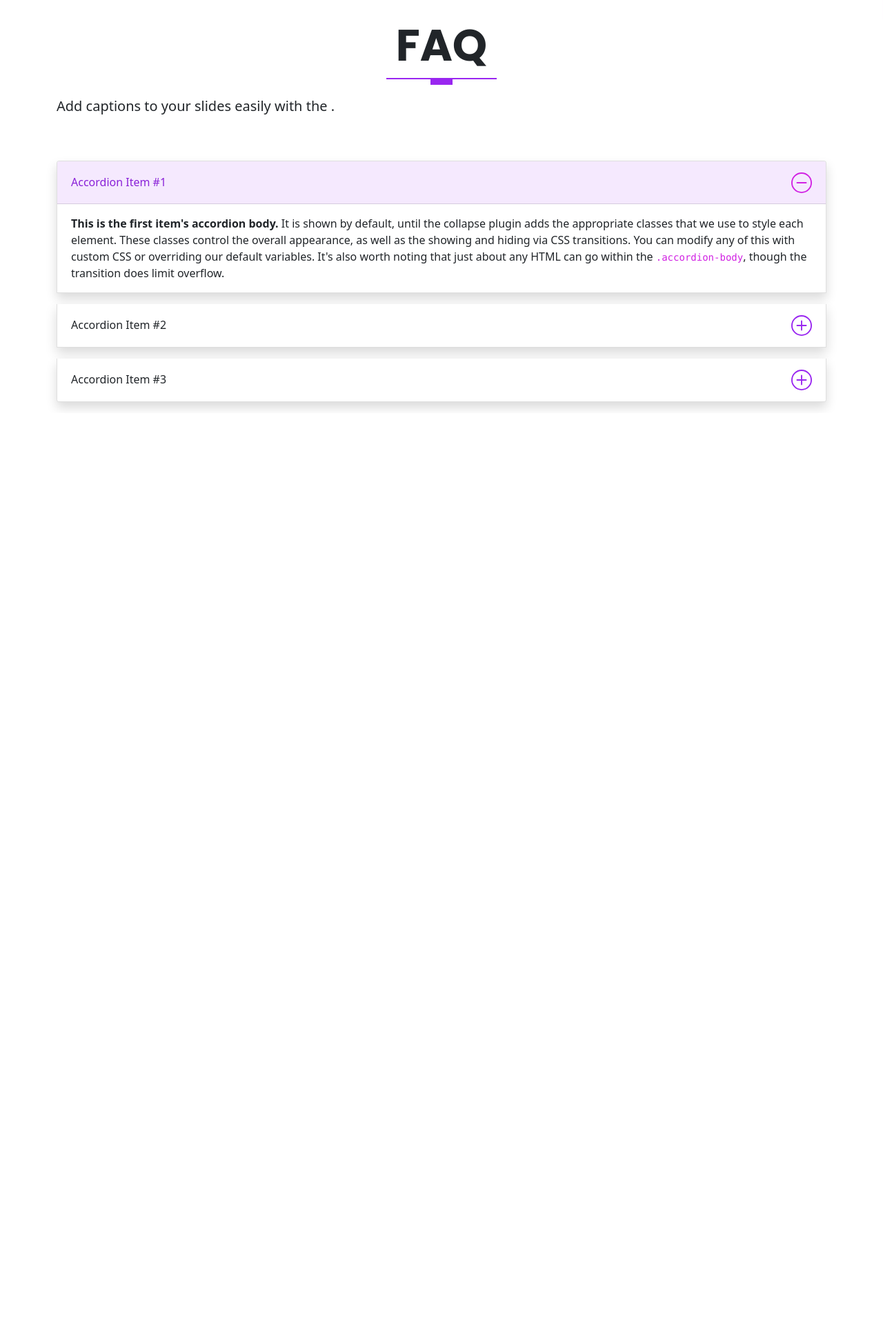
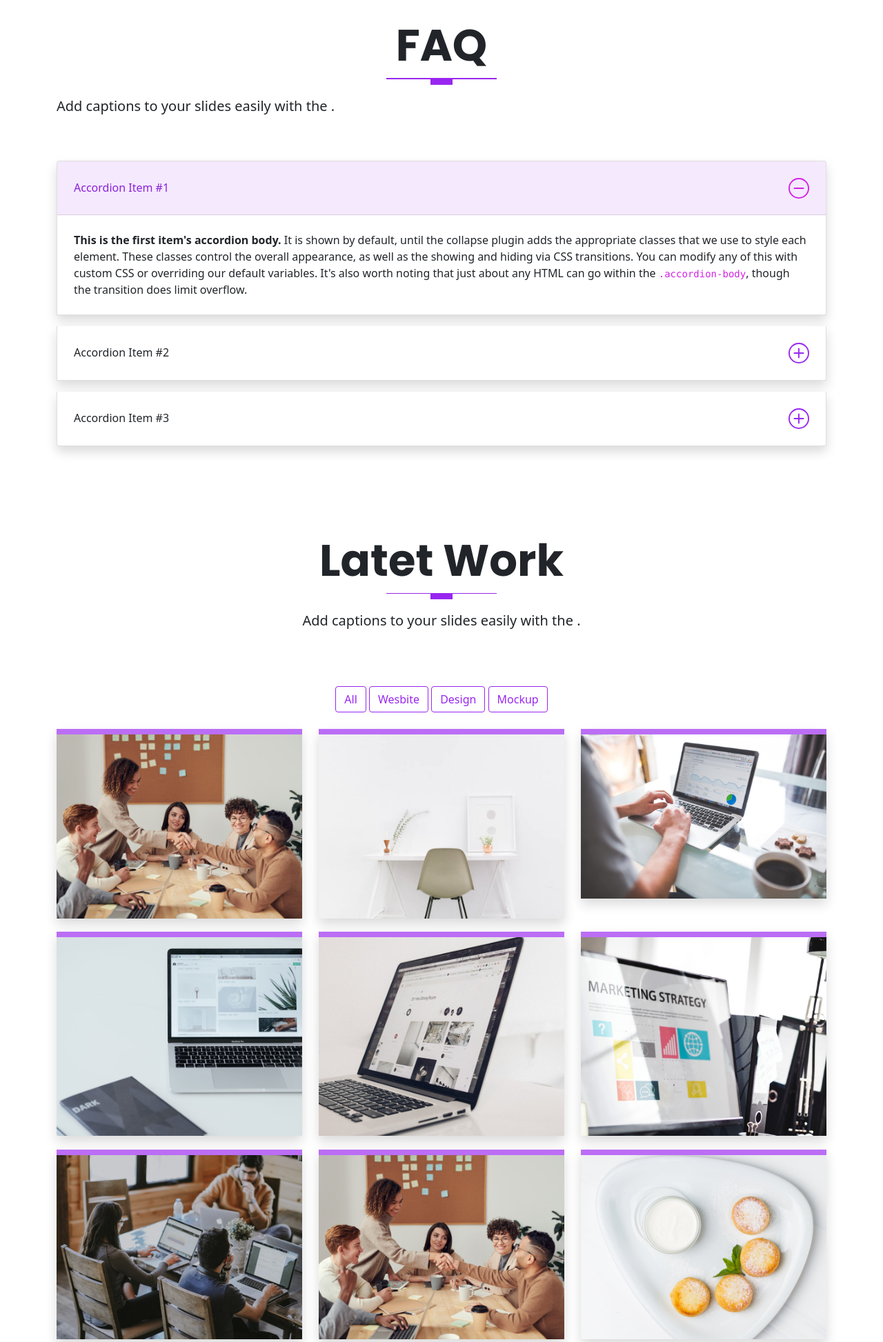
Before and after one commit to collinsMutai/bootstrap5-sass, a PHP site: page / in a window 1280 px wide. Shown: the part 4355-6301 px from the top of the page at 69% size. Before the commit the page ends 4949 px from the top, so only its background shows below. Run offline with PHP 8.4, Linux system fonts and the light colour scheme.

Commit message:
portfolio

```diff
--- a/index.html
+++ b/index.html
@@ -434,6 +434,128 @@
 </section>
 
 
+<!-- portfolio -->
+
+<section id="portfolio" class="portfolio">
+  <div class="container">
+    <div class="row text-center mt-5">
+      <h1 class="display-3 fw-bold text-capitalize">latet work</h1>
+      <div class="heading-line"></div>
+      <p class="lead">Add captions to your slides easily with the .</p>
+    </div>
+    <div class="row mt-5 mb-4 g-3 text-center">
+      <div class="col-md-12">
+        <button class="btn btn-outline-primary" type="button">All</button>
+        <button class="btn btn-outline-primary" type="button">Wesbite</button>
+        <button class="btn btn-outline-primary" type="button">Design</button>
+        <button class="btn btn-outline-primary" type="button">Mockup</button>
+      </div>
+    </div>
+
+    <!-- portfolio items -->
+    <div class="row">
+      <div class="col-lg-4 col-md-6">
+        <div class="portfolio-box shadow">
+          <img src="assets/images/portfolio/portfolio-1.jpg" alt="portfolio 1 image" title="portfolio 1 pic" class="img-fluid">
+          <div class="portfolio-info">
+            <div class="caption">
+              <h4>project name 1</h4>
+              <p>category project</p>
+            </div>
+          </div>
+        </div>
+      </div>
+      <div class="col-lg-4 col-md-6">
+        <div class="portfolio-box shadow">
+          <img src="assets/images/portfolio/portfolio-2.jpg" alt="portfolio 2 image" title="portfolio 2 pic" class="img-fluid">
+          <div class="portfolio-info">
+            <div class="caption">
+              <h4>project name 2</h4>
+              <p>category project</p>
+            </div>
+          </div>
+        </div>
+      </div>
+      <div class="col-lg-4 col-md-6">
+        <div class="portfolio-box shadow">
+          <img src="assets/images/portfolio/portfolio-3.jpg" alt="portfolio 3 image" title="portfolio 3 pic" class="img-fluid">
+          <div class="portfolio-info">
+            <div class="caption">
+              <h4>project name 3</h4>
+              <p>category project</p>
+            </div>
+          </div>
+        </div>
+      </div>
+      <div class="col-lg-4 col-md-6">
+        <div class="portfolio-box shadow">
+          <img src="assets/images/portfolio/portfolio-4.jpg" alt="portfolio 4 image" title="portfolio 4 pic" class="img-fluid">
+          <div class="portfolio-info">
+            <div class="caption">
+              <h4>project name 4</h4>
+              <p>category project</p>
+            </div>
+          </div>
+        </div>
+      </div>
+      <div class="col-lg-4 col-md-6">
+        <div class="portfolio-box shadow">
+          <img src="assets/images/portfolio/portfolio-5.jpg" alt="portfolio 5 image" title="portfolio 5 pic" class="img-fluid">
+          <div class="portfolio-info">
+            <div class="caption">
+              <h4>project name 5</h4>
+              <p>category project</p>
+            </div>
+          </div>
+        </div>
+      </div>
+      <div class="col-lg-4 col-md-6">
+        <div class="portfolio-box shadow">
+          <img src="assets/images/portfolio/portfolio-6.jpg" alt="portfolio 6 image" title="portfolio 6 pic" class="img-fluid">
+          <div class="portfolio-info">
+            <div class="caption">
+              <h4>project name 6</h4>
+              <p>category project</p>
+            </div>
+          </div>
+        </div>
+      </div>
+      <div class="col-lg-4 col-md-6">
+        <div class="portfolio-box shadow">
+          <img src="assets/images/portfolio/portfolio-7.jpg" alt="portfolio 7 image" title="portfolio 7 pic" class="img-fluid">
+          <div class="portfolio-info">
+            <div class="caption">
+              <h4>project name 7</h4>
+              <p>category project</p>
+            </div>
+          </div>
+        </div>
+      </div>
+      <div class="col-lg-4 col-md-6">
+        <div class="portfolio-box shadow">
+          <img src="assets/images/portfolio/portfolio-8.jpg" alt="portfolio 8 image" title="portfolio 8 pic" class="img-fluid">
+          <div class="portfolio-info">
+            <div class="caption">
+              <h4>project name 8</h4>
+              <p>category project</p>
+            </div>
+          </div>
+        </div>
+      </div>
+      <div class="col-lg-4 col-md-6">
+        <div class="portfolio-box shadow">
+          <img src="assets/images/portfolio/portfolio-9.jpg" alt="portfolio 9 image" title="portfolio 9 pic" class="img-fluid">
+          <div class="portfolio-info">
+            <div class="caption">
+              <h4>project name 9</h4>
+              <p>category project</p>
+            </div>
+          </div>
+        </div>
+      </div>
+    </div>
+    </div>
+    </section>
 
 
 
--- a/scss/components/_mixins.scss
+++ b/scss/components/_mixins.scss
@@ -16,3 +16,9 @@
   left: 50%;
   transform: translate(-50%, -50%);
 }
+
+// transition property
+@mixin transitionProperty {
+  transition-duration: 1000ms;
+  transition-property: all;
+}
--- a/scss/sections/_portfolio.scss
+++ b/scss/sections/_portfolio.scss
@@ -0,0 +1,58 @@
+@use '../custom' as *;
+@use '../components/mixins' as *;
+
+.portfolio {
+  padding: 4rem 0;
+
+  button {
+    text-transform: capitalize;
+  }
+}
+
+.portfolio-box {
+  position: relative;
+  width: 100%;
+  max-height: 18.5rem;
+  overflow: hidden;
+  margin-bottom: 1.2rem;
+  border-top: 0.5rem solid $purple-light;
+
+  img {
+    width: 100%;
+    // height: 100%;
+  }
+
+  .portfolio-info {
+    background-color: rgba($primary, 0.75);
+    width: 100%;
+    height: 100%;
+    position: absolute;
+    top: 0;
+    left: 0;
+    opacity: 0;
+    visibility: hidden;
+
+    .caption {
+      text-align: center;
+      color: $white;
+      @include absoluteCenter;
+
+      h4 {
+        text-transform: uppercase;
+        display: block;
+      }
+    }
+  }
+  &:hover {
+    img {
+      transform: scale(1.5);
+      @include transitionProperty;
+    }
+
+    .portfolio-info {
+      opacity: 1;
+      visibility: visible;
+      @include transitionProperty;
+    }
+  }
+}
```
Also changed, not shown: assets/css/style.css, 1 other file.
